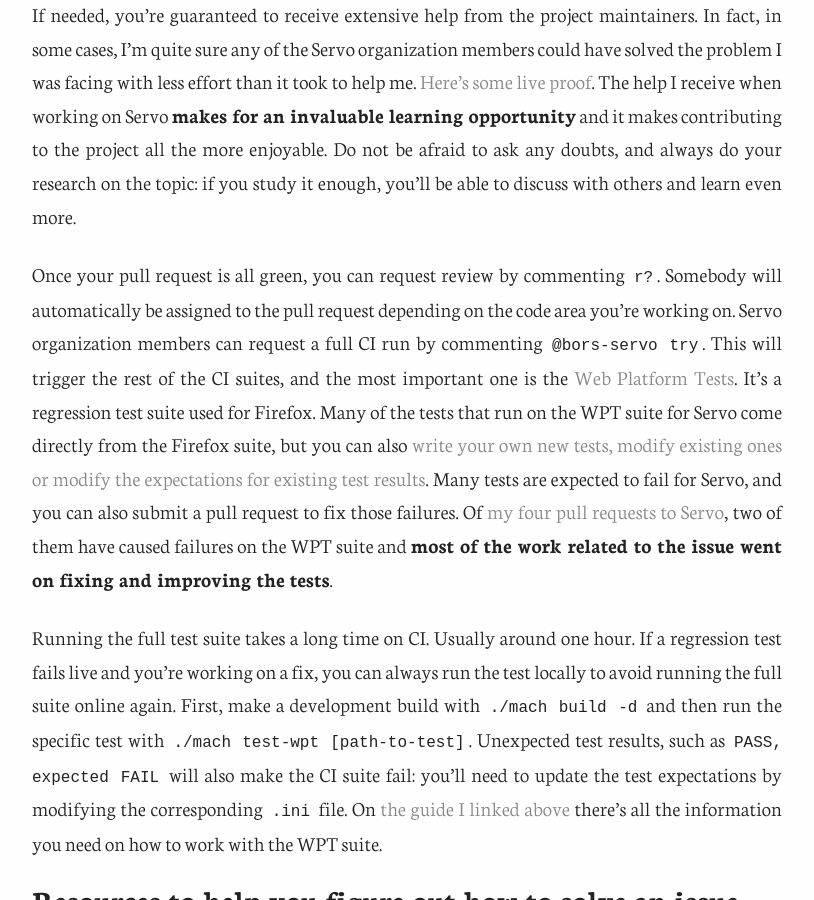
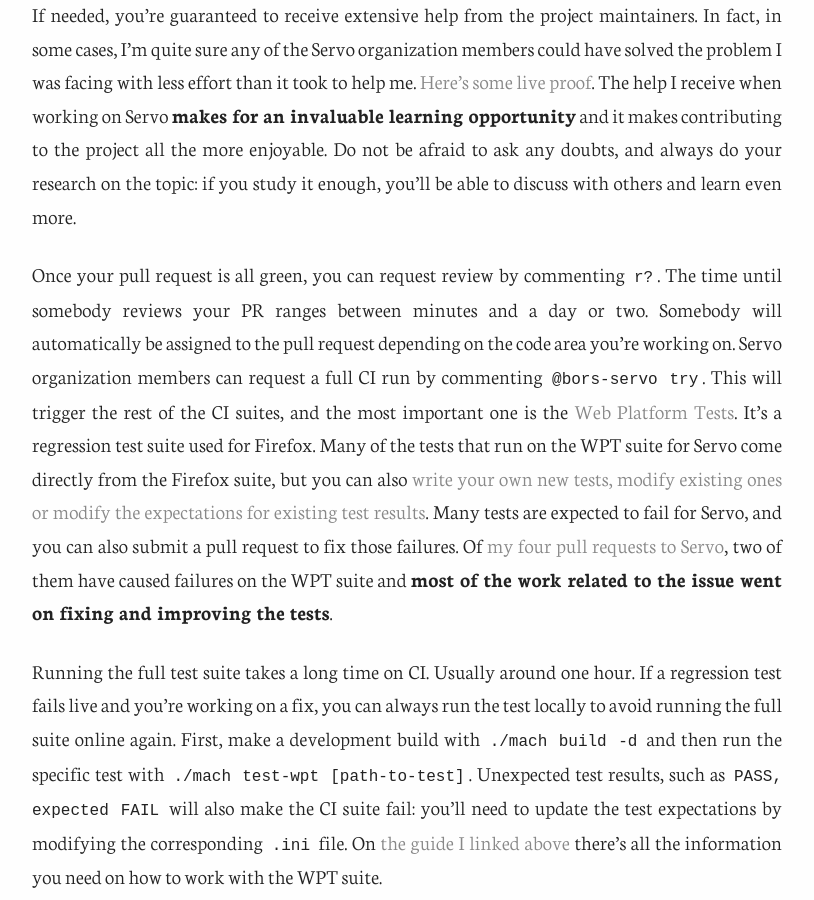
Before and after one commit to fnune/fnune.github.io, a Jekyll site: the page built from _posts/2017-08-12-my-experience-contributing-to-servo.markdown, in a window 1280 px wide and 900 px high, scrolled down 2607 px. Shown: the whole window, without its empty margins (233-1047 px from the left). Built offline with Jekyll 4.4.1, drawn with Linux system fonts in a browser that asks for light colours; comment, search, counter and statistics services are not loaded.

Commit message:
Mention review wait times on Servo post

```diff
--- a/_posts/2017-08-12-my-experience-contributing-to-servo.markdown
+++ b/_posts/2017-08-12-my-experience-contributing-to-servo.markdown
@@ -48,7 +48,7 @@
 
 If needed, you're guaranteed to receive extensive help from the project maintainers. In fact, in some cases, I'm quite sure any of the Servo organization members could have solved the problem I was facing with less effort than it took to help me. [Here's some live proof](https://github.com/servo/servo/pulls?utf8=%E2%9C%93&q=is%3Apr%20author%3Abrainlessdeveloper). The help I receive when working on Servo **makes for an invaluable learning opportunity** and it makes contributing to the project all the more enjoyable. Do not be afraid to ask any doubts, and always do your research on the topic: if you study it enough, you'll be able to discuss with others and learn even more.
 
-Once your pull request is all green, you can request review by commenting `r?`. Somebody will automatically be assigned to the pull request depending on the code area you're working on. Servo organization members can request a full CI run by commenting `@bors-servo try`. This will trigger the rest of the CI suites, and the most important one is the [Web Platform Tests](https://developer.mozilla.org/en-US/docs/Mozilla/QA/web-platform-tests). It's a regression test suite used for Firefox. Many of the tests that run on the WPT suite for Servo come directly from the Firefox suite, but you can also [write your own new tests, modify existing ones or modify the expectations for existing test results](https://github.com/servo/servo/blob/master/tests/wpt/README.md). Many tests are expected to fail for Servo, and you can also submit a pull request to fix those failures. Of [my four pull requests to Servo](https://github.com/servo/servo/blob/master/tests/wpt/README.md), two of them have caused failures on the WPT suite and **most of the work related to the issue went on fixing and improving the tests**.
+Once your pull request is all green, you can request review by commenting `r?`. The time until somebody reviews your PR ranges between minutes and a day or two. Somebody will automatically be assigned to the pull request depending on the code area you're working on. Servo organization members can request a full CI run by commenting `@bors-servo try`. This will trigger the rest of the CI suites, and the most important one is the [Web Platform Tests](https://developer.mozilla.org/en-US/docs/Mozilla/QA/web-platform-tests). It's a regression test suite used for Firefox. Many of the tests that run on the WPT suite for Servo come directly from the Firefox suite, but you can also [write your own new tests, modify existing ones or modify the expectations for existing test results](https://github.com/servo/servo/blob/master/tests/wpt/README.md). Many tests are expected to fail for Servo, and you can also submit a pull request to fix those failures. Of [my four pull requests to Servo](https://github.com/servo/servo/blob/master/tests/wpt/README.md), two of them have caused failures on the WPT suite and **most of the work related to the issue went on fixing and improving the tests**.
 
 Running the full test suite takes a long time on CI. Usually around one hour. If a regression test fails live and you're working on a fix, you can always run the test locally to avoid running the full suite online again. First, make a development build with `./mach build -d` and then run the specific test with `./mach test-wpt [path-to-test]`. Unexpected test results, such as `PASS, expected FAIL` will also make the CI suite fail: you'll need to update the test expectations by modifying the corresponding `.ini` file. On [the guide I linked above](https://github.com/servo/servo/blob/master/tests/wpt/README.md) there's all the information you need on how to work with the WPT suite.
 
```
